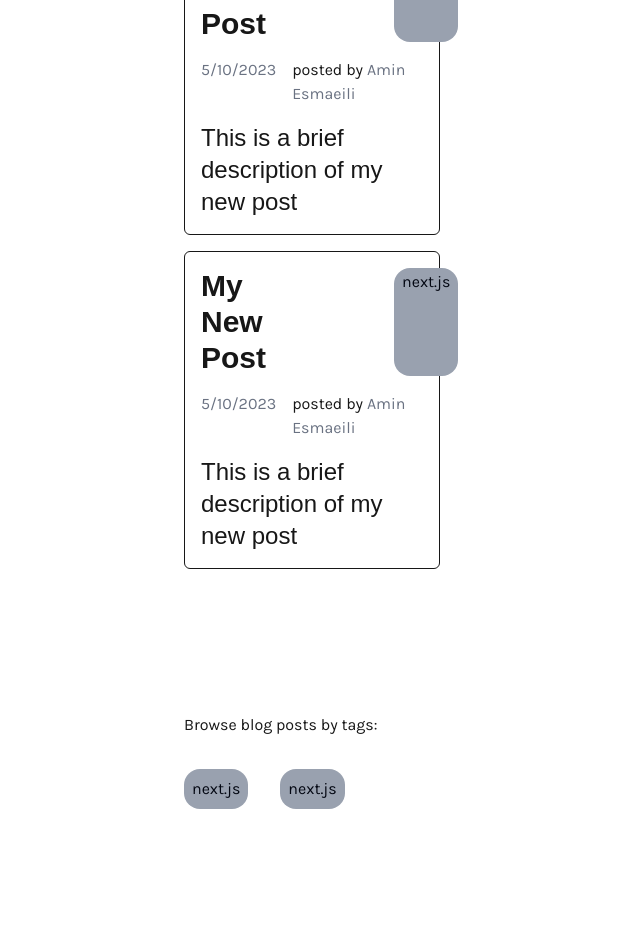
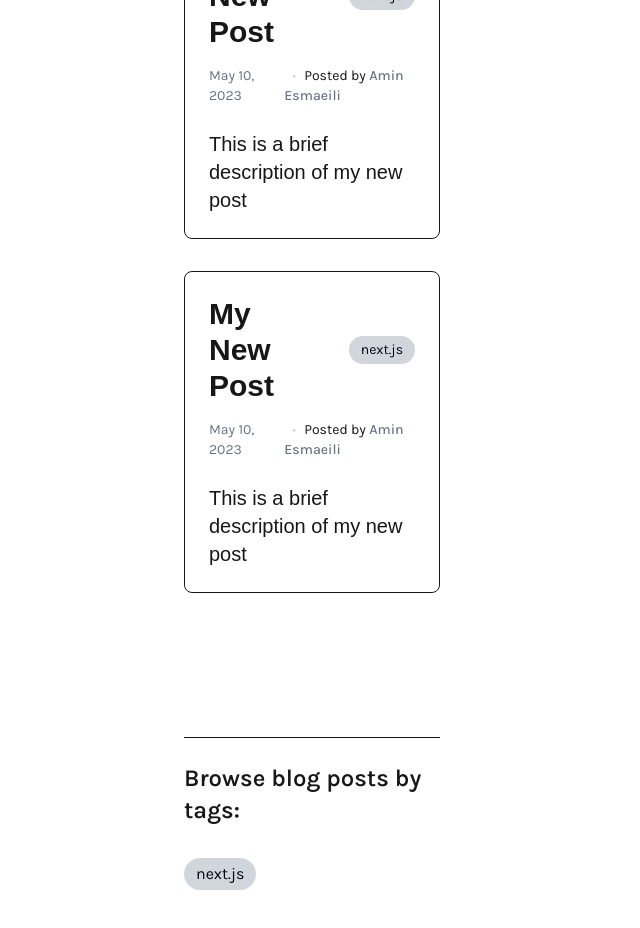
Before and after one commit to Aminesmaeili79/Blog, a Next.js app: page /posts in a window 1280 px wide. Shown: the part 580-1508 px from the top of the page, without its empty margins (328-968 px from the left). Before the commit the page ends 1469 px from the top, so only its background shows below. Built offline with nearby package versions, Linux system fonts and the light colour scheme.

Commit message:
Add tag filter

```diff
--- a/src/app/globals.css
+++ b/src/app/globals.css
@@ -14,8 +14,8 @@
 
 @media (prefers-color-scheme: dark) {
   :root {
-    --background: #0a0a0a;
-    --foreground: #ededed;
+    --background: #111;
+    --foreground: rgb(237, 237, 237);
   }
 }
 
--- a/src/app/layout.tsx
+++ b/src/app/layout.tsx
@@ -27,7 +27,6 @@ export default function RootLayout({
       >
       <Header/>
         {children}
-      <Footer/>
       </body>
     </html>
   );
--- a/src/app/page.tsx
+++ b/src/app/page.tsx
@@ -5,7 +5,7 @@ export default function Home() {
   return (
       <main className="flex flex-col gap-8">
         <h2 className="poppins font-extrabold text-5xl underline underline-offset-8">Welcome to my blog website!</h2>
-        <p className="text-xl mb-36">You can find my ideas, interests, learning outcomes and opinions about Computer and Software Engineering <Link className="text-blue-300 underline" href="/posts">here!</Link></p>
+        <p className="text-xl mb-36">You can find my ideas, interests, learning outcomes and opinions about Computer and Software Engineering <Link className="text-blue-400 hover:text-blue-300 transition duration-200 underline" href="/posts">here!</Link></p>
       </main>
   );
 }
--- a/src/app/posts/layout.tsx
+++ b/src/app/posts/layout.tsx
@@ -1,4 +1,5 @@
 import React from 'react'
+import Footer from "@/src/components/Footer";
 
 interface LayoutProps {
     children: React.ReactNode
@@ -6,7 +7,10 @@ interface LayoutProps {
 
 const Layout = ({ children }: LayoutProps) => {
     return (
-        <div>{children}</div>
+        <>
+            <div>{children}</div>
+            <Footer/>
+        </>
     )
 }
 
--- a/src/app/posts/page.tsx
+++ b/src/app/posts/page.tsx
@@ -29,26 +29,43 @@ export default function PostsIndex() {
     });
 
     return (
-        <div className="w-full mb-36 ">
-                <h1 className="poppins text-6xl font-bold mb-16">Blog Posts</h1>
-            <ul className="space-y-4">
+        <div className="w-full mb-36">
+            <h1 className="poppins text-6xl font-bold mb-16">Blog Posts</h1>
+            <ul className="space-y-8">
                 {sortedPosts.map(post => (
-                    <li key={post.slug} className="border p-4 rounded-md hover:shadow-md transition">
+                    <li key={post.slug} className="border p-6 rounded-lg hover:shadow-md transition">
                         <Link href={`/posts/${post.slug}`} className="block">
-                            <div className="flex gap-32 mb-4">
+                            <div className="flex flex-col md:flex-row md:items-center justify-between gap-4 md:gap-8 mb-4">
                                 <h2 className="poppins text-3xl font-semibold">{post.frontMatter.title}</h2>
-                                <Link className="bg-gray-400 text-gray-950 px-2 py-0.5 rounded-2xl" href="">{post.frontMatter.tags}</Link>
+                                <div className="flex flex-wrap gap-2">
+                                    {/* Handle tags as an array */}
+                                    {Array.isArray(post.frontMatter.tags) && post.frontMatter.tags.map((tag, index) => (
+                                        <Link
+                                            key={index}
+                                            href={`/tags/${tag}`}
+                                            className="bg-gray-300 hover:bg-gray-200 text-gray-950 px-3 py-1 rounded-full text-sm"
+                                        >
+                                            {tag}
+                                        </Link>
+                                    ))}
+                                </div>
                             </div>
                             {post.frontMatter.date && (
-                               <div className="flex gap-4">
-                                   <p className="text-gray-500 mb-8">
-                                       {new Date(post.frontMatter.date).toLocaleDateString()}
-                                   </p>
-                                   <p>posted by <span className="text-gray-500">Amin Esmaeili</span></p>
-                               </div>
+                                <div className="flex flex-col sm:flex-row sm:items-center gap-2 sm:gap-4 text-sm mb-6">
+                                    <p className="text-gray-500">
+                                        {new Date(post.frontMatter.date).toLocaleDateString('en-US', {
+                                            year: 'numeric',
+                                            month: 'long',
+                                            day: 'numeric'
+                                        })}
+                                    </p>
+                                    <p className="sm:before:content-['•'] sm:before:mx-2 sm:before:text-gray-300">
+                                        Posted by <span className="text-gray-500 font-medium">Amin Esmaeili</span>
+                                    </p>
+                                </div>
                             )}
                             {post.frontMatter.excerpt && (
-                                <p className="text-2xl font-light poppins mt-2">{post.frontMatter.excerpt}</p>
+                                <p className="text-xl font-light poppins">{post.frontMatter.excerpt}</p>
                             )}
                         </Link>
                     </li>
--- /dev/null
+++ b/src/app/tags/[tag]/page.tsx
@@ -0,0 +1,123 @@
+import fs from 'fs';
+import path from 'path';
+import matter from 'gray-matter';
+import Link from 'next/link';
+
+// Generate static params for all tags
+export async function generateStaticParams() {
+    const files = fs.readdirSync(path.join(process.cwd(), 'posts'));
+
+    // Get all tags from all posts
+    const allTags = files.flatMap(filename => {
+        const markdownWithMeta = fs.readFileSync(
+            path.join(process.cwd(), 'posts', filename),
+            'utf-8'
+        );
+
+        const { data } = matter(markdownWithMeta);
+        return data.tags || [];
+    });
+
+    // Remove duplicates
+    const uniqueTags = [...new Set(allTags)];
+
+    // Return params object for each tag
+    return uniqueTags.map(tag => ({
+        tag: tag,
+    }));
+}
+
+export default function TagPage({ params }: { params: { tag: string } }) {
+    const { tag } = params;
+
+    // Get files from the posts directory
+    const files = fs.readdirSync(path.join(process.cwd(), 'posts'));
+
+    // Get posts that contain the tag
+    const filteredPosts = files
+        .map(filename => {
+            const slug = filename.replace('.md', '');
+            const markdownWithMeta = fs.readFileSync(
+                path.join(process.cwd(), 'posts', filename),
+                'utf-8'
+            );
+
+            const { data: frontMatter } = matter(markdownWithMeta);
+
+            return {
+                slug,
+                frontMatter,
+            };
+        })
+        .filter(post =>
+            post.frontMatter.tags &&
+            Array.isArray(post.frontMatter.tags) &&
+            post.frontMatter.tags.includes(tag)
+        );
+
+    // Sort posts by date
+    const sortedPosts = filteredPosts.sort((a, b) => {
+        if (!a.frontMatter.date) return 1;
+        if (!b.frontMatter.date) return -1;
+        return new Date(b.frontMatter.date).getTime() - new Date(a.frontMatter.date).getTime();
+    });
+
+    return (
+        <div className="w-full mb-36">
+            <div className="flex items-center justify-between mb-8">
+                <h1 className="poppins text-4xl font-bold flex gap-4">Posts tagged: <span className="text-gray-300">{tag}</span></h1>
+                <Link href="/" className="text-blue-400 hover:underline hover:text-blue-300 flex items-center">
+                    &larr; Back to all posts
+                </Link>
+            </div>
+
+            {sortedPosts.length === 0 ? (
+                <p className="text-xl">No posts found with this tag.</p>
+            ) : (
+                <ul className="space-y-8">
+                    {sortedPosts.map(post => (
+                        <li key={post.slug} className="border p-6 rounded-lg hover:shadow-md transition">
+                            <Link href={`/posts/${post.slug}`} className="block">
+                                <div className="flex flex-col md:flex-row md:items-center justify-between gap-4 md:gap-8 mb-4">
+                                    <h2 className="poppins text-3xl font-semibold">{post.frontMatter.title}</h2>
+                                    <div className="flex flex-wrap gap-2">
+                                        {Array.isArray(post.frontMatter.tags) && post.frontMatter.tags.map((postTag, index) => (
+                                            <Link
+                                                key={index}
+                                                href={`/tags/${postTag}`}
+                                                className={`px-3 py-1 rounded-full text-sm ${
+                                                    postTag === tag
+                                                        ? 'bg-gray-300 hover:bg-gray-200 text-gray-950'
+                                                        : 'bg-gray-300 hover:bg-gray-200 text-gray-950'
+                                                }`}
+                                            >
+                                                {postTag}
+                                            </Link>
+                                        ))}
+                                    </div>
+                                </div>
+                                {post.frontMatter.date && (
+                                    <div className="flex flex-col sm:flex-row sm:items-center gap-2 sm:gap-4 text-sm mb-6">
+                                        <p className="text-gray-500">
+                                            {new Date(post.frontMatter.date).toLocaleDateString('en-US', {
+                                                year: 'numeric',
+                                                month: 'long',
+                                                day: 'numeric'
+                                            })}
+                                        </p>
+                                        <p className="sm:before:content-['•'] sm:before:mx-2 sm:before:text-gray-300">
+                                            Posted by <span className="text-gray-500 font-medium">Amin Esmaeili</span>
+                                        </p>
+                                    </div>
+                                )}
+                                {post.frontMatter.excerpt && (
+                                    <p className="text-xl font-light poppins">{post.frontMatter.excerpt}</p>
+                                )}
+                            </Link>
+                        </li>
+                    ))}
+                </ul>
+            )}
+        </div>
+    );
+}
--- a/src/components/Footer.tsx
+++ b/src/components/Footer.tsx
@@ -2,37 +2,50 @@ import React from 'react'
 import fs from "fs";
 import path from "path";
 import matter from "gray-matter";
+import Link from "next/link";
 
 const Footer = () => {
     const files = fs.readdirSync(path.join(process.cwd(), 'posts'));
 
     const posts = files.map(filename => {
         const slug = filename.replace('.md', '');
-
         const markdownWithMeta = fs.readFileSync(
             path.join(process.cwd(), 'posts', filename),
             'utf-8'
         );
-
         const { data: frontMatter } = matter(markdownWithMeta);
-
         return {
             slug,
             frontMatter,
         };
     });
 
-    const tags = posts.map(post => {
-        return post.frontMatter.tags
-    })
+    // Extract all tags, flatten the array, and remove duplicates
+    const allTags = posts
+        .flatMap(post =>
+            Array.isArray(post.frontMatter.tags) ? post.frontMatter.tags : []
+        )
+        .filter(Boolean);
+
+    // Create a Set to remove duplicates
+    const uniqueTags = [...new Set(allTags)];
 
     return (
-        <footer>
-            <h2 className="mb-8">Browse blog posts by tags: </h2>
-            <div className="flex gap-8">{tags.map(tag => (
-                <button className="bg-gray-400 text-gray-950 p-2 rounded-2xl">{tag}</button>
-            ))}</div>
+        <footer className="mt-24 py-6 border-t">
+            <h2 className="mb-8 text-2xl font-semibold">Browse blog posts by tags: </h2>
+            <div className="flex flex-wrap gap-3">
+                {uniqueTags.map((tag, index) => (
+                    <Link
+                        key={index}
+                        href={`/tags/${tag}`}
+                        className="bg-gray-300 hover:bg-gray-200 transition duration-200 text-gray-950 py-1 px-3 rounded-full"
+                    >
+                        {tag}
+                    </Link>
+                ))}
+            </div>
         </footer>
     )
 }
+
 export default Footer;
```
Also changed, not shown: src/app/posts/[slug]/page.tsx (+13 -15 lines), src/components/Header.tsx (+4 -4 lines), src/components/header.css (+25 -1 lines).
